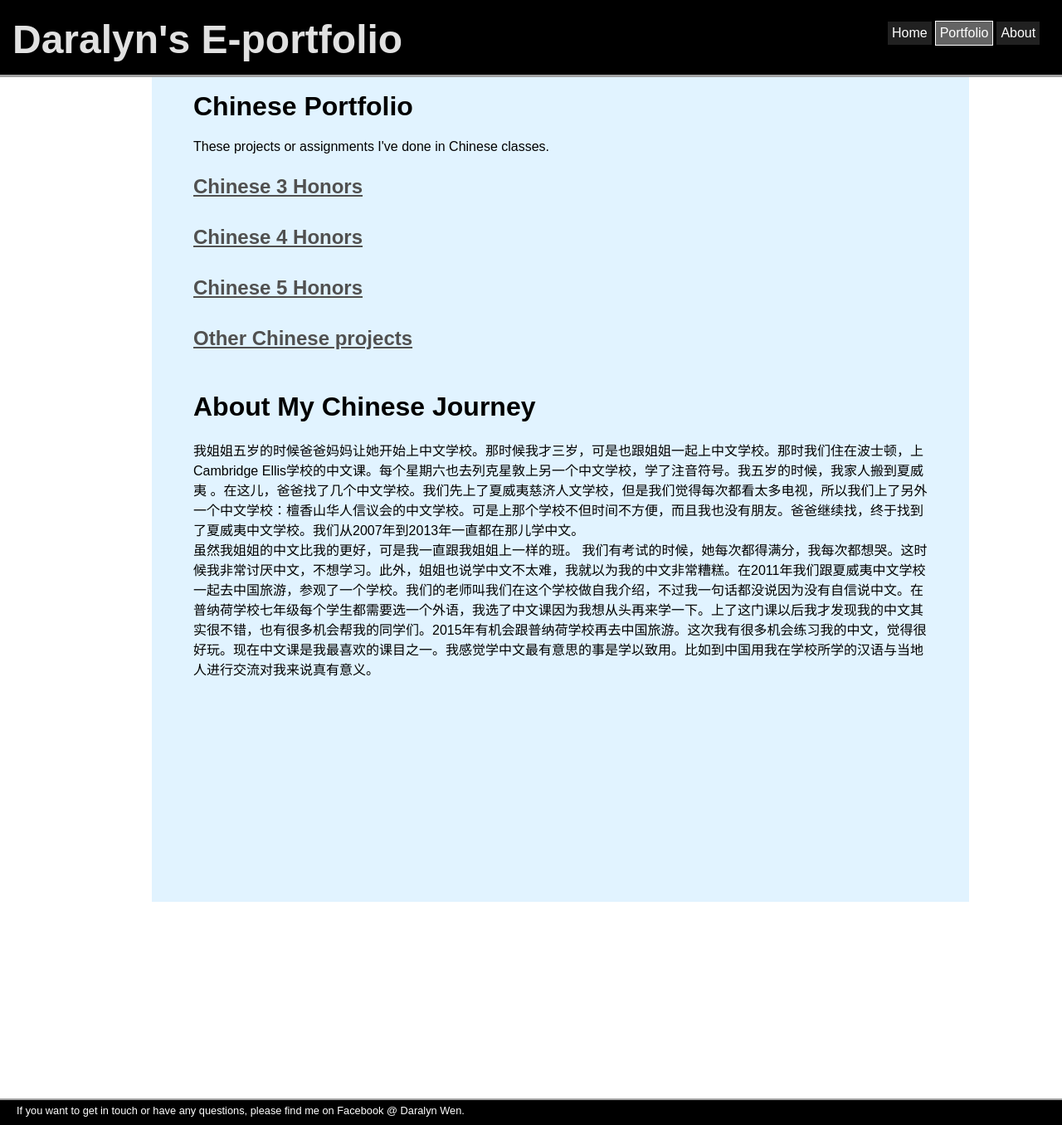
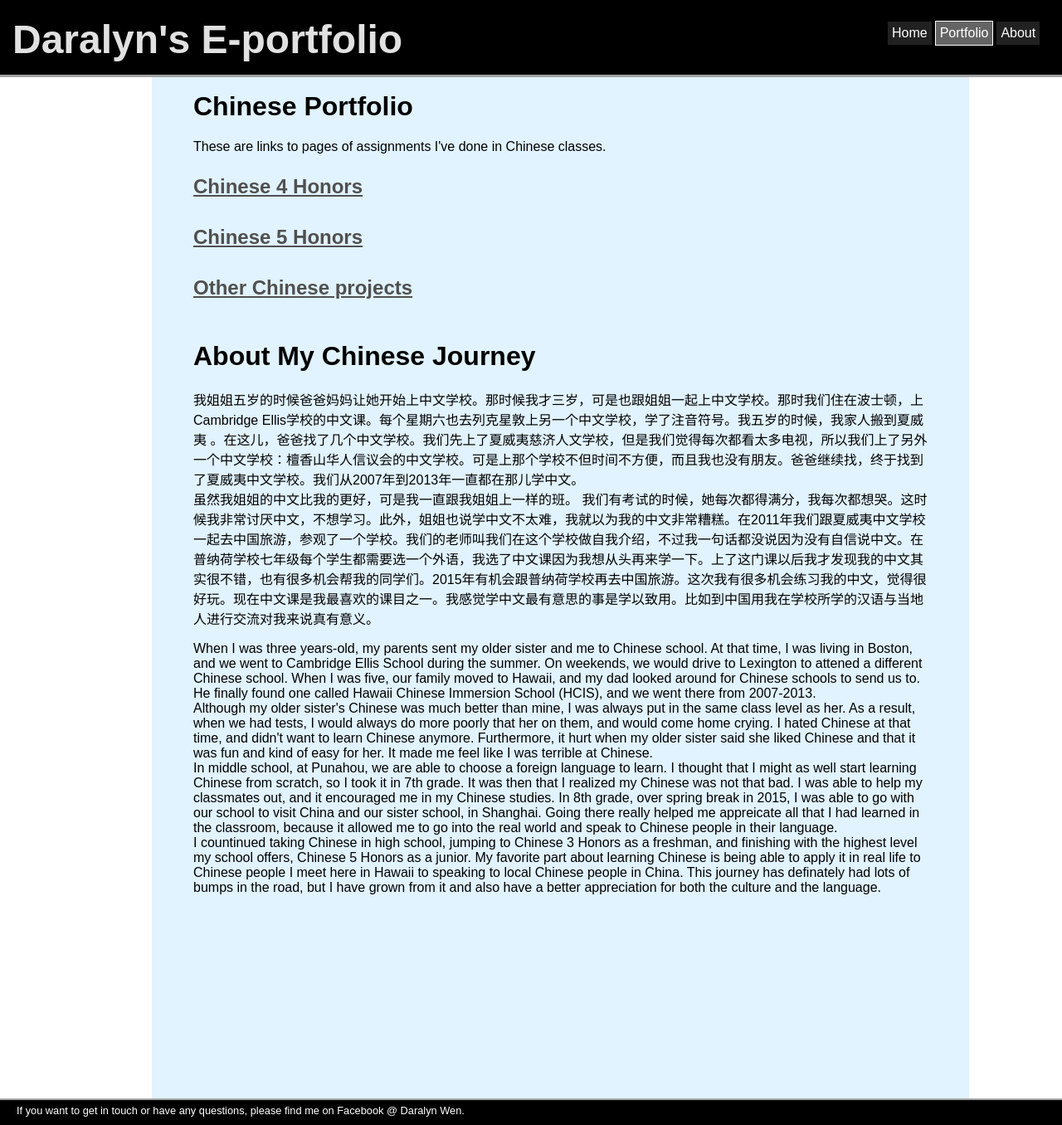
Before and after one commit to daralyn/daralyn.github.io, a Jekyll site: the page built from portfolio/chinese/index.html, in a window 1280 px wide and 1356 px high. Shown: the whole window at 83% size. Built offline with Jekyll 4.4.1, drawn with Linux system fonts in a browser that asks for light colours.

Commit message:
Update index.html

```diff
--- a/portfolio/chinese/index.html
+++ b/portfolio/chinese/index.html
@@ -6,9 +6,8 @@ title: Daralyn's Chinese Portfolio
 <h1>
   Chinese Portfolio
 </h1>
-<p> These projects or assignments I've done in Chinese classes. </p>
+<p> These are links to pages of assignments I've done in Chinese classes. </p>
 
-    <h2><a href="https://daralyn.github.io/portfolio/chinese/chinese3h">Chinese 3 Honors</a></h2>
     <h2><a href="https://daralyn.github.io/portfolio/chinese/chinese4h">Chinese 4 Honors </a></h2>
     <h2><a href="https://daralyn.github.io/portfolio/chinese/chinese5h">Chinese 5 Honors</a></h2>
     <h2><a href="https://daralyn.github.io/portfolio/chinese/other_chinese_projects">Other Chinese projects</a></h2>
@@ -16,3 +15,8 @@ title: Daralyn's Chinese Portfolio
 <h1>About My Chinese Journey</h1>
 <p> 我姐姐五岁的时候爸爸妈妈让她开始上中文学校。那时候我才三岁，可是也跟姐姐一起上中文学校。那时我们住在波士顿，上Cambridge Ellis学校的中文课。每个星期六也去列克星敦上另一个中文学校，学了注音符号。我五岁的时候，我家人搬到夏威夷 。在这儿，爸爸找了几个中文学校。我们先上了夏威夷慈济人文学校，但是我们觉得每次都看太多电视，所以我们上了另外一个中文学校：檀香山华人信议会的中文学校。可是上那个学校不但时间不方便，而且我也没有朋友。爸爸继续找，终于找到了夏威夷中文学校。我们从2007年到2013年一直都在那儿学中文。
 <br>虽然我姐姐的中文比我的更好，可是我一直跟我姐姐上一样的班。 我们有考试的时候，她每次都得满分，我每次都想哭。这时候我非常讨厌中文，不想学习。此外，姐姐也说学中文不太难，我就以为我的中文非常糟糕。在2011年我们跟夏威夷中文学校一起去中国旅游，参观了一个学校。我们的老师叫我们在这个学校做自我介绍，不过我一句话都没说因为没有自信说中文。在普纳荷学校七年级每个学生都需要选一个外语，我选了中文课因为我想从头再来学一下。上了这门课以后我才发现我的中文其实很不错，也有很多机会帮我的同学们。2015年有机会跟普纳荷学校再去中国旅游。这次我有很多机会练习我的中文，觉得很好玩。现在中文课是我最喜欢的课目之一。我感觉学中文最有意思的事是学以致用。比如到中国用我在学校所学的汉语与当地人进行交流对我来说真有意义。</p>
+<p> When I was three years-old, my parents sent my older sister and me to Chinese school. At that time, I was living in Boston, and we went to Cambridge Ellis School during the summer. On weekends, we would drive to Lexington to attened a different Chinese school. When I was five, our family moved to Hawaii, and my dad looked around for Chinese schools to send us to. He finally found one called Hawaii Chinese Immersion School (HCIS), and we went there from 2007-2013.
+<br> Although my older sister's Chinese was much better than mine, I was always put in the same class level as her. As a result, when we had tests, I would always do more poorly that her on them, and would come home crying. I hated Chinese at that time, and didn't want to learn Chinese anymore. Furthermore, it hurt when my older sister said she liked Chinese and that it was fun and kind of easy for her. It made me feel like I was terrible at Chinese.
+  <br> In middle school, at Punahou, we are able to choose a foreign language to learn. I thought that I might as well start learning Chinese from scratch, so I took it in 7th grade. It was then that I realized my Chinese was not that bad. I was able to help my classmates out, and it encouraged me in my Chinese studies. In 8th grade, over spring break in 2015, I was able to go with our school to visit China and our sister school, in Shanghai. Going there really helped me appreicate all that I had learned in the classroom, because it allowed me to go into the real world and speak to Chinese people in their language.
+<br> I countinued taking Chinese in high school, jumping to Chinese 3 Honors as a freshman, and finishing with the highest level my school offers, Chinese 5 Honors as a junior. My favorite part about learning Chinese is being able to apply it in real life to Chinese people I meet here in Hawaii to speaking to local Chinese people in China. This journey has definately had lots of bumps in the road, but I have grown from it and also have a better appreciation for both the culture and the language.
+</p>
```
